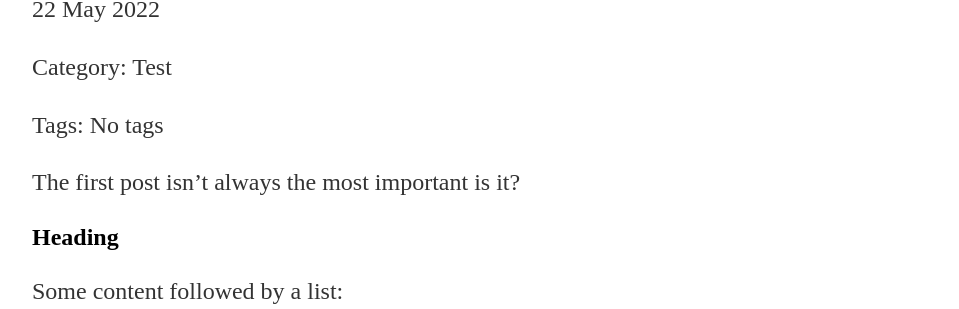
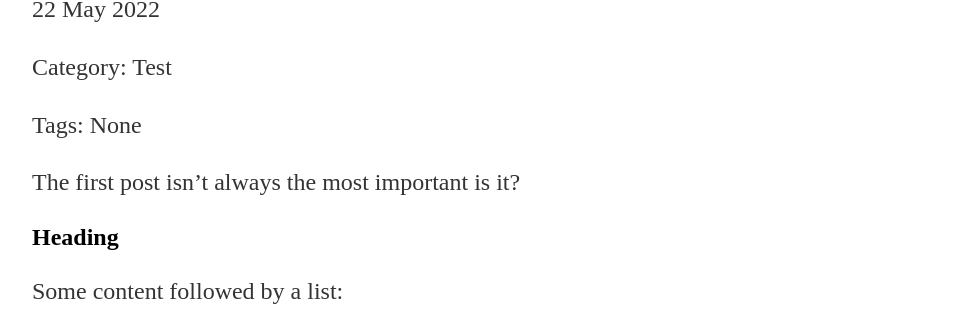
Before and after one commit to onshisan/onshisan.github.io, a Jekyll site: the page built from _posts/2022-05-22-An-additional-test-post.md, in a window 1280 px wide. Shown: the part 204-513 px from the top of the page, without its empty margins (160-1119 px from the left). Built offline with Jekyll 4.4.1, drawn with Linux system fonts in a browser that asks for light colours.

Commit message:
Update post.html
Change default value no tags for more readable display.

```diff
--- a/_layouts/post.html
+++ b/_layouts/post.html
@@ -4,7 +4,7 @@ layout: default
 <h1>{{ page.title }}</h1>
 <p class="meta">{{ page.date | date_to_string }}</p>
 <p class="meta">Category: {{ page.categories | sort_natural | join: ", " | default: "Uncategorized" }}</p>
-<p class="meta">Tags: {{ page.tags | sort_natural | join: ", " | default: "No tags"}}</p>
+<p class="meta">Tags: {{ page.tags | sort_natural | join: ", " | default: "None"}}</p>
 <h2>{{ page.summary }}</h2>
 <div class="post">
   {{ content }}
```
